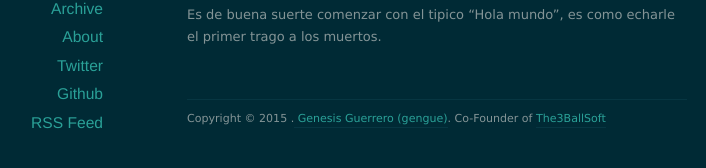
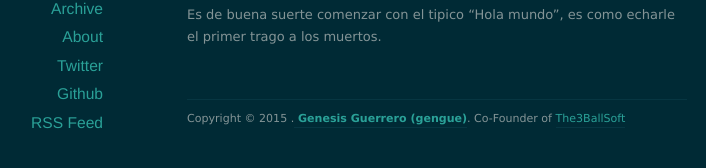
Before and after one commit to gengue/gengue.github.io, a Jekyll site: the page built from index.html, in a window 1280 px wide. Shown: the part 205-373 px from the top of the page, without its empty margins (203-909 px from the left). Built offline with Jekyll 4.4.1, drawn with Linux system fonts in a browser that asks for light colours; nearby versions of some CDN libraries; the list of posts is cut into pages by our own code.

Commit message:
footer 3

```diff
--- a/_layouts/default.html
+++ b/_layouts/default.html
@@ -56,7 +56,7 @@
 
 
   <footer id="footer">
-    <p class="copyright">Copyright &copy; {{ site.time | date: '%Y' }} .<a href="https://www.linkedin.com/profile/public-profile-settings?trk=prof-edit-edit-public_profile"> Genesis Guerrero (gengue)</a>. Co-Founder of <a href="http://www.the3ballsoft.com">The3BallSoft</a></p>
+    <p class="copyright">Copyright &copy; {{ site.time | date: '%Y' }} .<strong><a href="https://www.linkedin.com/profile/public-profile-settings?trk=prof-edit-edit-public_profile"> Genesis Guerrero (gengue)</a></strong>. Co-Founder of <a href="http://www.the3ballsoft.com">The3BallSoft</a></p>
   </footer>
 
 
```
